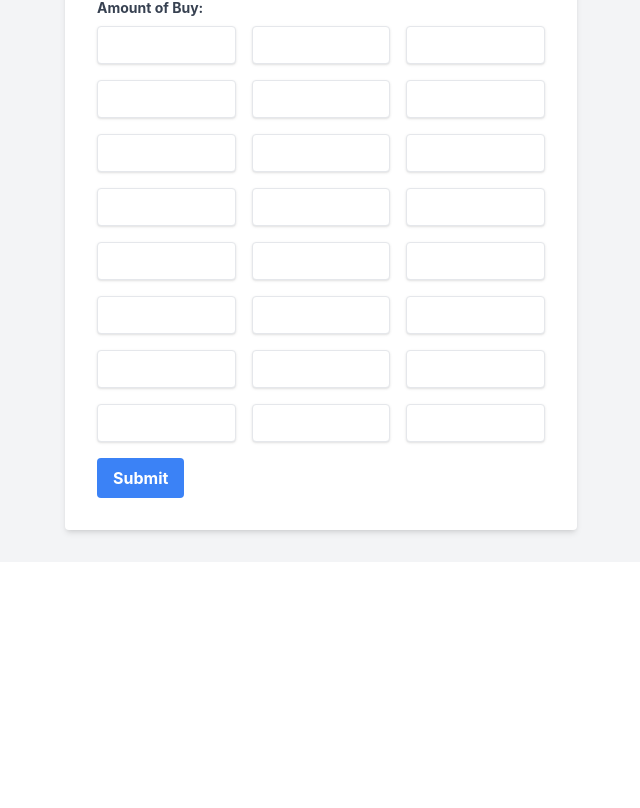
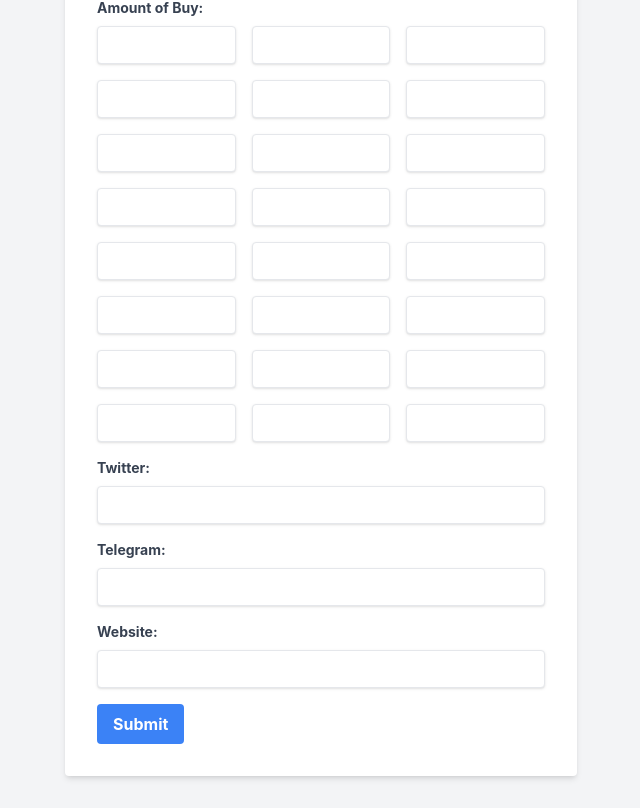
Before and after one commit to greatzero728/240708-zero-Image-Upload-in-MERN-Stack, a React (Create React App) app in the folder client/: page / in a window 1280 px wide. Shown: the part 544-1352 px from the top of the page, without its empty margins (319-959 px from the left). Before the commit the page ends 1106 px from the top, so only its background shows below. Built offline with nearby package versions, Linux system fonts and the light colour scheme.

Commit message:
finished

```diff
--- a/client/src/App.jsx
+++ b/client/src/App.jsx
@@ -1,3 +1,4 @@
+//client\src\App.jsx
 import React from "react";
 import UploadForm from "./components/UploadForm";
 
--- a/client/src/components/UploadForm.jsx
+++ b/client/src/components/UploadForm.jsx
@@ -10,6 +10,9 @@
     image: null,
     percentOfPresale: "",
     amountOfBuy: Array(24).fill(""),
+    twitter: "",
+    telegram: "",
+    website: "",
   });
 
   const handleChange = (e) => {
@@ -32,9 +35,7 @@
     const data = new FormData();
     for (const key in formData) {
       if (Array.isArray(formData[key])) {
-        formData[key].forEach((item, index) => {
-          data.append(`${key}[${index}]`, item);
-        });
+        data.append(key, JSON.stringify(formData[key])); // Convert array to JSON string
       } else {
         data.append(key, formData[key]);
       }
@@ -133,11 +134,51 @@
               name={`amountOfBuy-${index}`}
               value={value}
               onChange={handleChange}
+              min="0" // Prevent negative values
               required
               className="shadow appearance-none border rounded w-full py-2 px-3 text-gray-700 leading-tight focus:outline-none focus:shadow-outline"
             />
           ))}
         </div>
+      </div>
+      <div className="mb-4">
+        <label className="block text-gray-700 text-sm font-bold mb-2">
+          Twitter:
+        </label>
+        <input
+          type="text"
+          name="twitter"
+          value={formData.twitter}
+          onChange={handleChange}
+          required
+          className="shadow appearance-none border rounded w-full py-2 px-3 text-gray-700 leading-tight focus:outline-none focus:shadow-outline"
+        />
+      </div>
+      <div className="mb-4">
+        <label className="block text-gray-700 text-sm font-bold mb-2">
+          Telegram:
+        </label>
+        <input
+          type="text"
+          name="telegram"
+          value={formData.telegram}
+          onChange={handleChange}
+          required
+          className="shadow appearance-none border rounded w-full py-2 px-3 text-gray-700 leading-tight focus:outline-none focus:shadow-outline"
+        />
+      </div>
+      <div className="mb-4">
+        <label className="block text-gray-700 text-sm font-bold mb-2">
+          Website:
+        </label>
+        <input
+          type="text"
+          name="website"
+          value={formData.website}
+          onChange={handleChange}
+          required
+          className="shadow appearance-none border rounded w-full py-2 px-3 text-gray-700 leading-tight focus:outline-none focus:shadow-outline"
+        />
       </div>
       <button
         type="submit"
```
Also changed, not shown: 2 other files (tests, documents, lock files or other folders).
